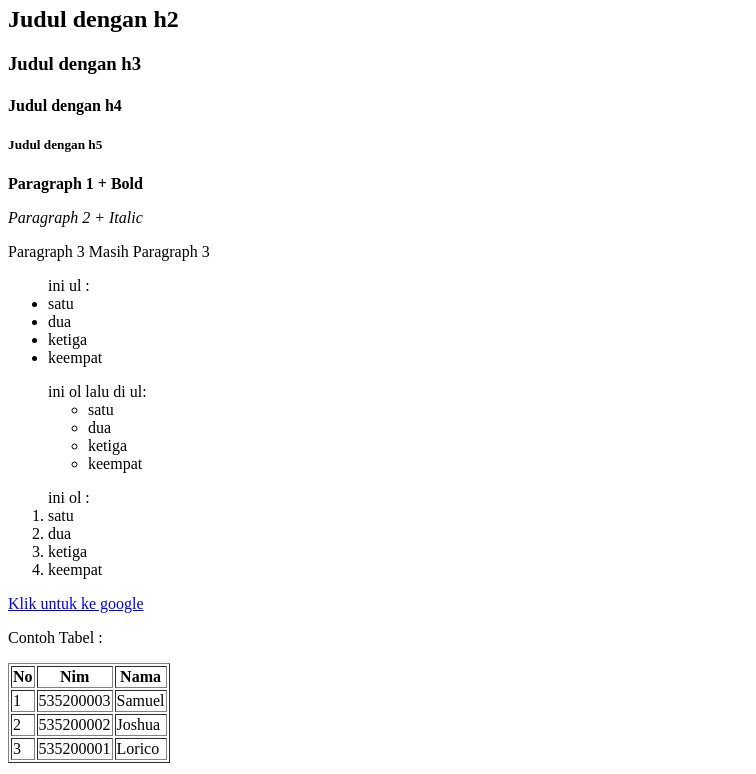
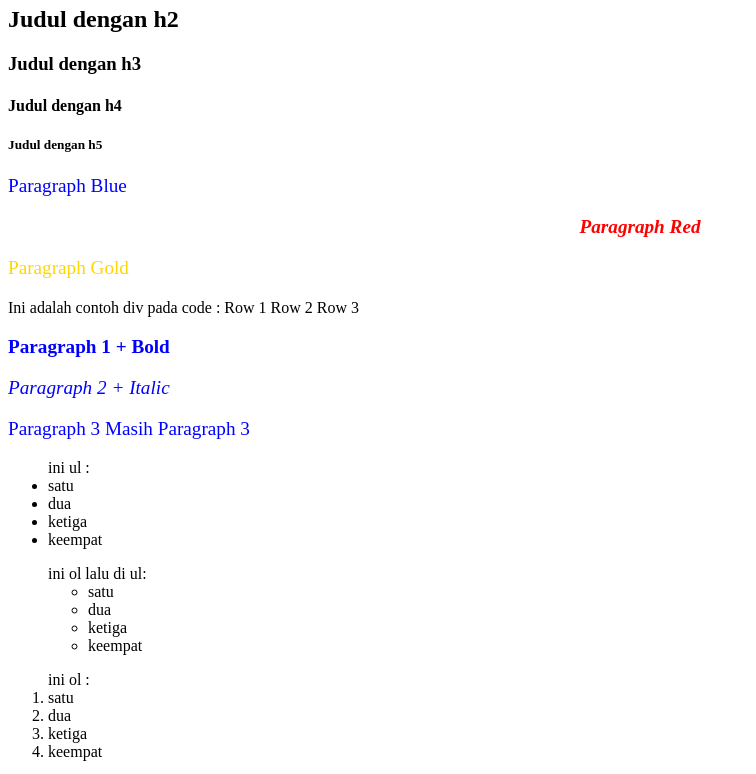
Before and after one commit to JoshuaNope/Teori, a plain HTML site: page index.html in a window 1280 px wide. Shown: the part 60-834 px from the top of the page, without its empty margins (0-756 px from the left). Drawn offline with Linux system fonts and the light colour scheme.

Commit message:
Pertemuan 2

```diff
--- a/index.html
+++ b/index.html
@@ -1,6 +1,26 @@
 <html>
     <head>
         <title>Index</title>
+        <link href="style.css" rel="stylesheet">
+        <style>
+            p {
+                color : blue;
+                font-size: larger;
+            }
+            /*Class Selector*/
+            .konten {
+                color : red;
+                font-weight: bold;
+                font-style: italic;
+                font-stretch: expanded;
+                text-align:center;
+            }
+            /*Id Selector*/
+            #deskripsi {
+                color: gold;
+                font-family: 'Times New Roman', serif, sans-serif;
+            }
+        </style>
     </head>
     <body>
         <h1>Judul dengan h1</h1>
@@ -8,6 +28,15 @@
         <h3>Judul dengan h3</h3>
         <h4>Judul dengan h4</h4>
         <h5>Judul dengan h5</h5>
+        <p>Paragraph Blue</p>
+        <p class="konten">Paragraph Red</p>
+        <p id="deskripsi">Paragraph Gold</p>
+        <div>
+            Ini adalah contoh div pada code :
+            Row 1
+            Row 2
+            Row 3
+        </div>
         <p><b>Paragraph 1 + Bold</b></p>
         <p><i>Paragraph 2 + Italic</i></p>
         <p>
--- /dev/null
+++ b/style.css
@@ -0,0 +1,6 @@
+p {
+    color : blue
+}
+h1 {
+    color :red
+}
```
Also changed, not shown: index2.html (added, +55 -0 lines).
